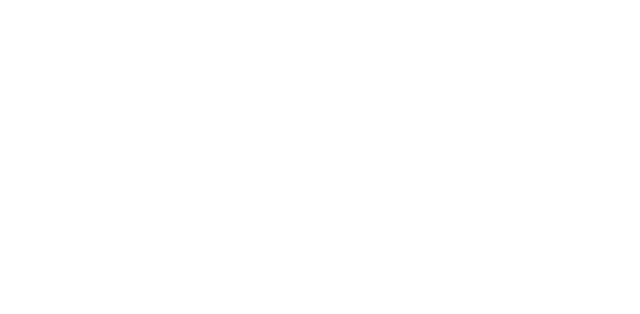
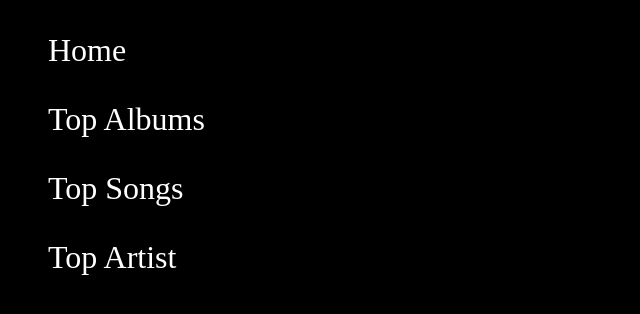
Before and after one commit to eric-lz97/music-site, a plain HTML site: page index.html in a window 1280 px wide. Shown: the whole page, without its empty margins (0-640 px from the left). Drawn offline with Linux system fonts and the light colour scheme.

Commit message:
site intro

```diff
--- a/index.html
+++ b/index.html
@@ -8,6 +8,11 @@
     <link rel="stylesheet" href="styles.css">
 </head>
 <body>
-    <section></section>
+    <section class="nav-bar">
+        <ul>Home</ul>
+        <ul>Top Albums</ul>
+        <ul>Top Songs</ul>
+        <ul>Top Artist</ul>
+    </section>
 </body>
 </html>
--- a/styles.css
+++ b/styles.css
@@ -0,0 +1,8 @@
+body{
+    background-color: black;
+}
+
+section{
+    color: white;
+    font-size: 2em;
+}
```
